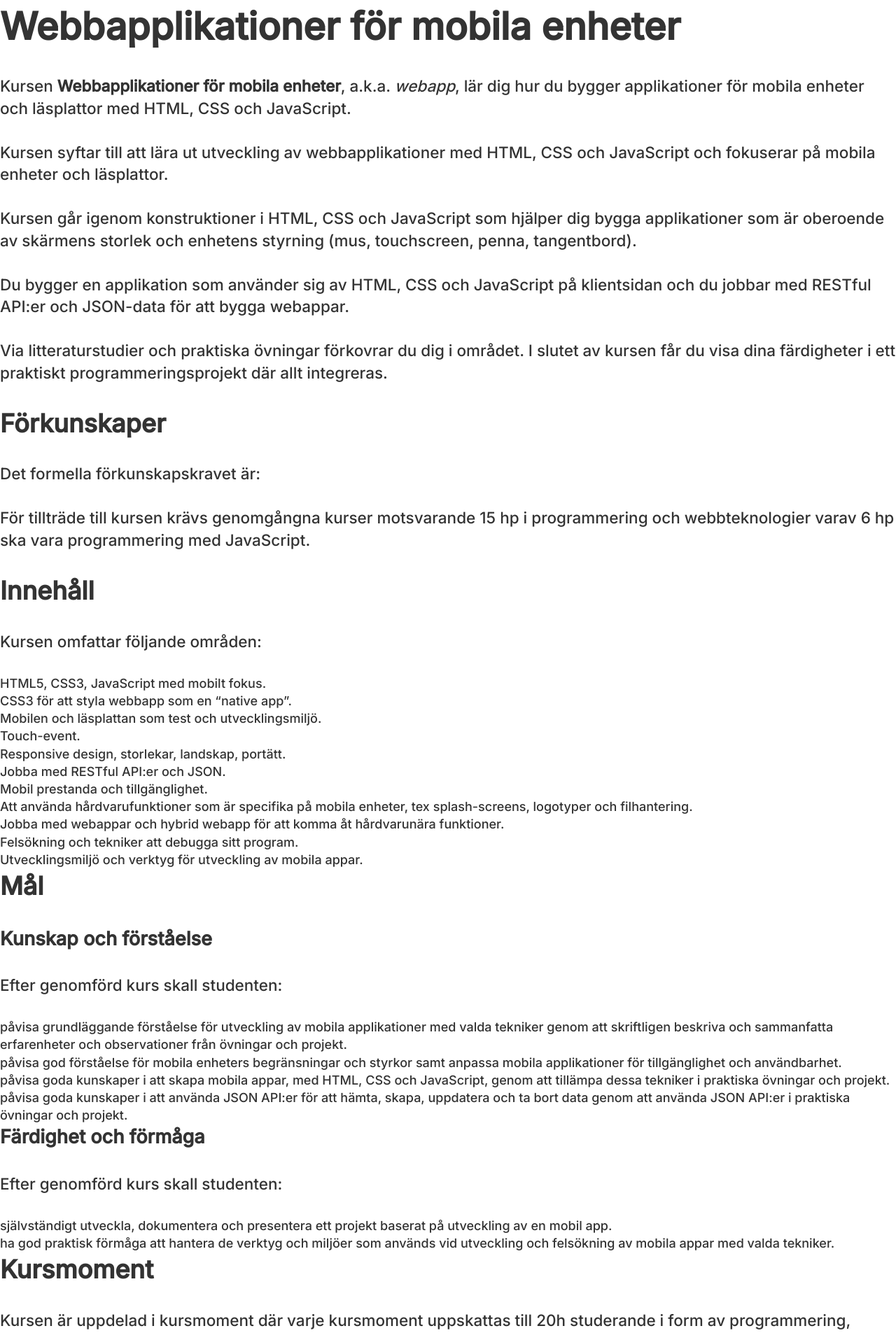
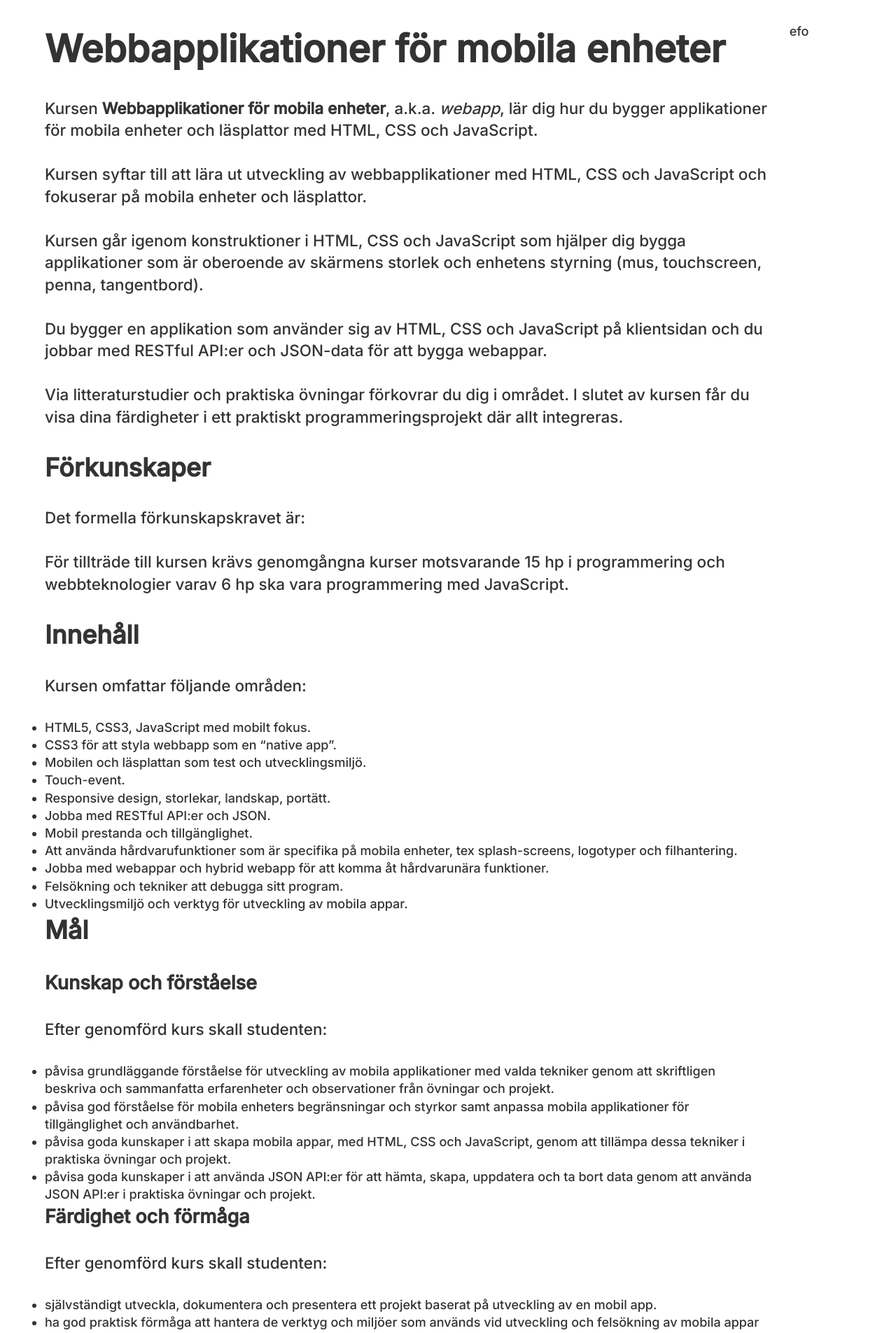
Before and after one commit to dbwebb-se/nya-webapp, a Jekyll site: the page built from docs/index.md, in a window 1280 px wide. Shown: the top 1905 px of the page at 70% size. Built offline with Jekyll 4.4.1, drawn with Linux system fonts in a browser that asks for light colours.

Commit message:
Added styling to main

```diff
--- a/docs/_layouts/default.html
+++ b/docs/_layouts/default.html
@@ -13,13 +13,15 @@
 
     </header>
     <main class="main">
-        {{ content }}
+        <article class="article">
+            {{ content }}
+        </article>
+        <aside class="sidebar">
+            {% for author in page.author %}
+              {{ author }}
+            {% endfor %}
+        </aside>
     </main>
-    <aside class="sidebar">
-        {% for author in page.author %}
-          {{ author }}
-        {% endfor %}
-    </aside>
     <footer class="footer">'
 
     </footer>
--- a/docs/assets/style.css
+++ b/docs/assets/style.css
@@ -41,8 +41,31 @@ h3 {
     margin-bottom: 1.75rem;
 }
 
-@media (min-width: 64em) {
+.main {
+    width: 100%;
+    max-width: 67.5rem;
+    padding: 1.75rem;
+    margin: 0 auto;
+    display: flex;
+    flex-direction: column;
+}
+
+.article,
+.sidebar {
+    width: auto;
+}
+
+@media (min-width: 67.5rem) {
     html {
         font-size: 112.5%;
     }
+
+    .main {
+        flex-direction: row;
+        gap: 1.75rem;
+    }
+
+    .sidebar {
+        width: 30%;
+    }
 }
```
